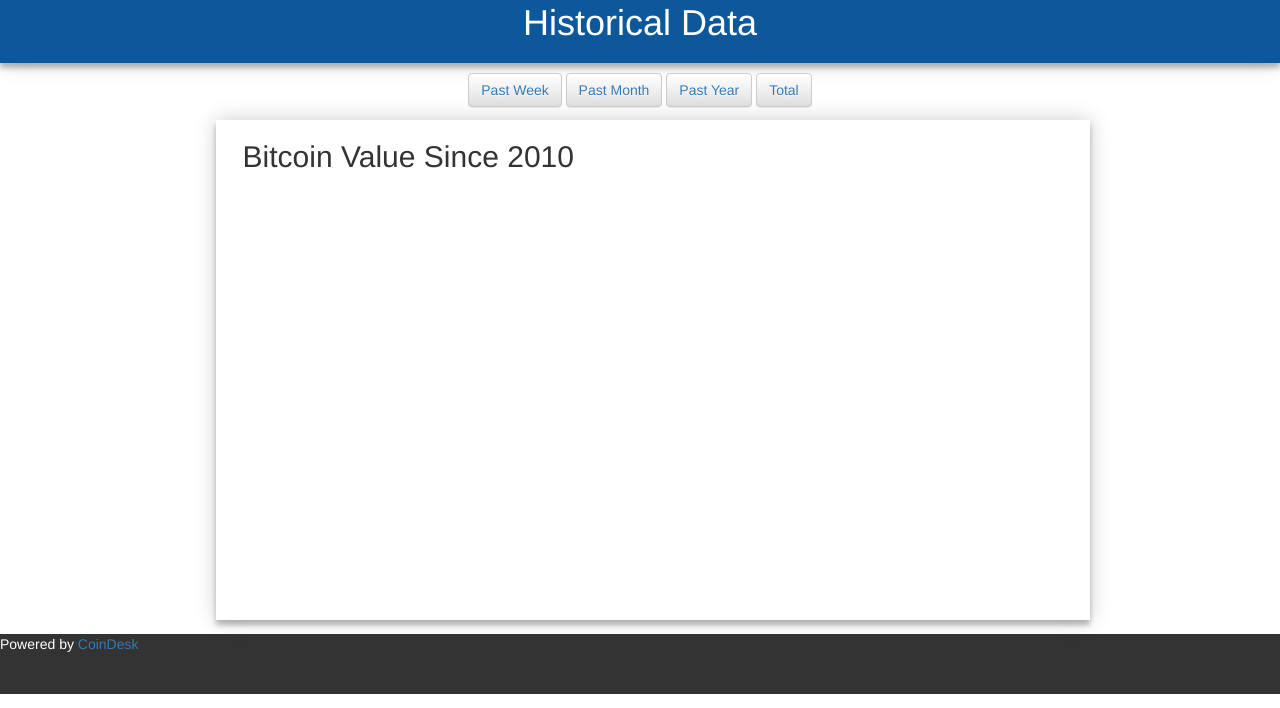
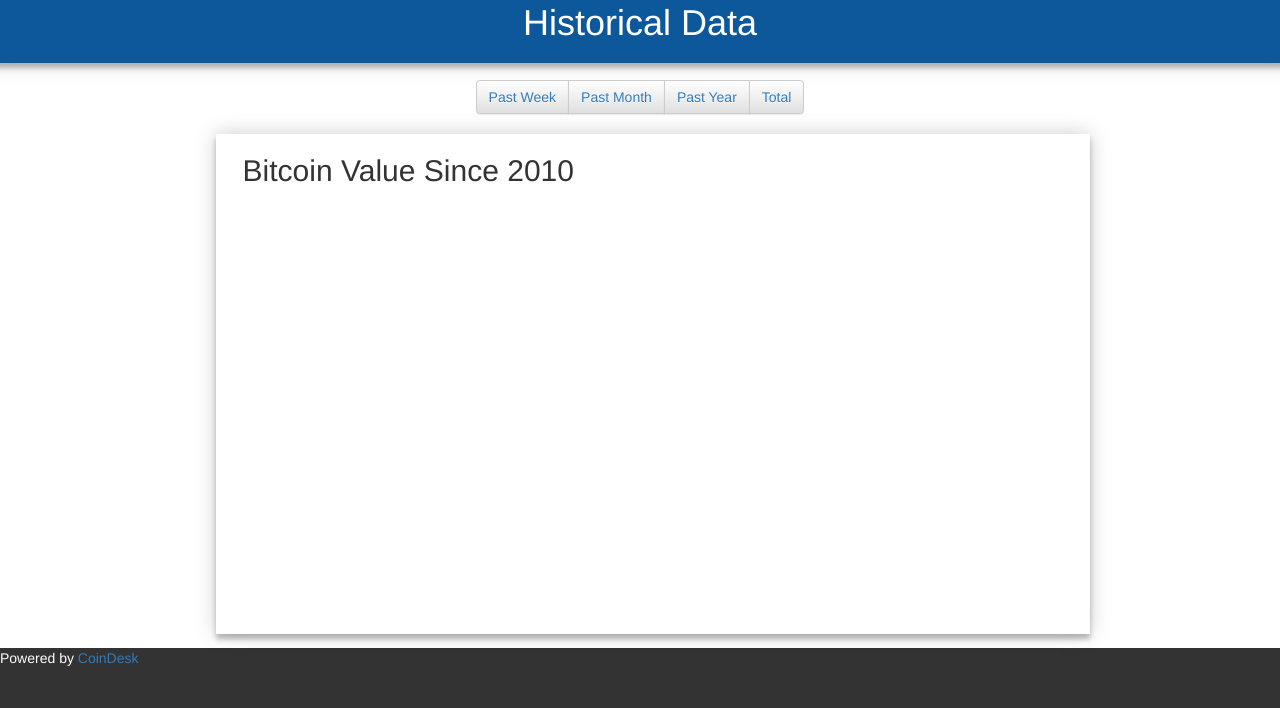
Before and after one commit to dmortimer/bitcoinSim, a website: page public/index.html at #!/info in a window 1280 px wide. Shown: the part 216-924 px from the top of the page. Drawn offline with nearby package versions, Linux system fonts and the light colour scheme; no server answers.

Commit message:
grouped buttons

```diff
--- a/public/views/info.html
+++ b/public/views/info.html
@@ -1,10 +1,16 @@
+<div class="row">
   <h1 class="pg_header historical_hd">Historical Data</h1>
+</div>
 
-<div class="historical">
+<div class="row">
+  <div class="historical">
+    <div class="btn btn-group">
       <button class="btn btn-default"><a ui-sref="info.weekly({veryLongParamHome:'Home--f8d218ae-d998-4aa4-94ee-f27144a21238'})">Past Week</a></button>
       <button class="btn btn-default"><a ui-sref="info.monthly({veryLongParamHome:'Home--f8d218ae-d998-4aa4-94ee-f27144a21238'})">Past Month</a></button>
       <button class="btn btn-default"><a ui-sref="info.yearly({veryLongParamHome:'Home--f8d218ae-d998-4aa4-94ee-f27144a21238'})">Past Year</a></button>
       <button class="btn btn-default"><a ui-sref="info.total({veryLongParamHome:'Home--f8d218ae-d998-4aa4-94ee-f27144a21238'})">Total</a></button>
+    </div>
+  </div>
 </div>
 <div class="row">
   <div class="col-sm-2 col-md-2 col-lg-2"></div>
```
Also changed, not shown: public/app/routes.js (+0 -26 lines).
